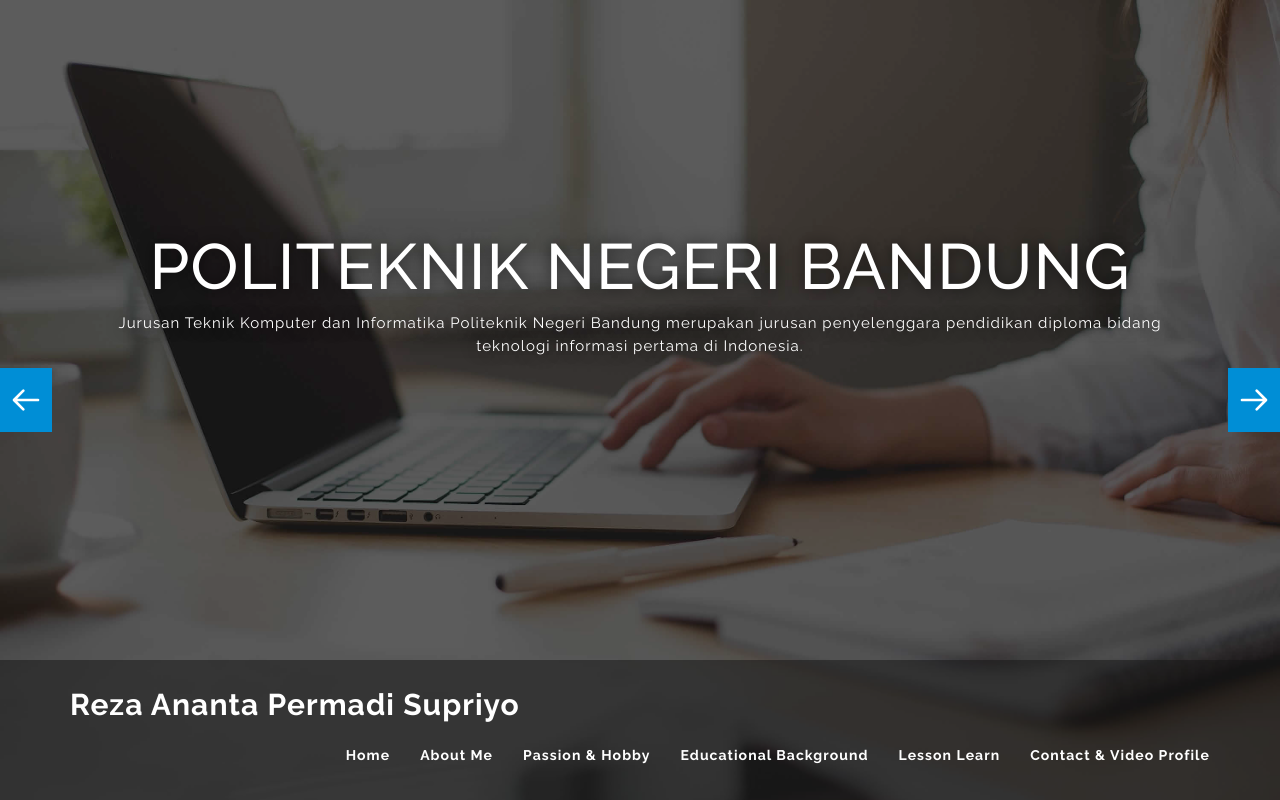
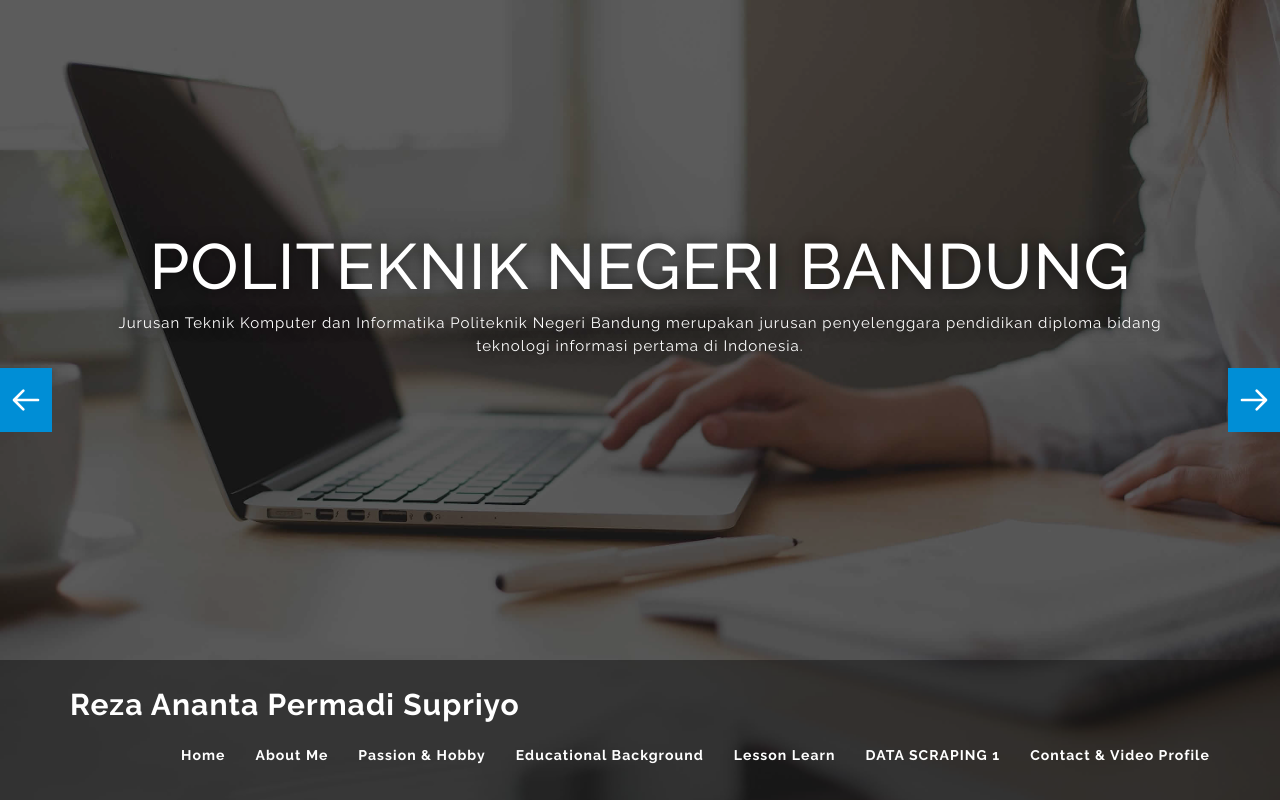
Before and after one commit to RezaAnantaPS/RezaAnantaPS.github.io, a plain HTML site: page index.html in a window 1280 px wide. Shown: the top 800 px of the page. Drawn offline with Linux system fonts and the light colour scheme; some packages are replaced by stand-ins of ours; files whose address does not match are found by name.

Commit message:
Add Data Scraping 1

```diff
--- a/index.html
+++ b/index.html
@@ -71,6 +71,7 @@
               <li><a href="#portfolio">Passion & Hobby</a></li>
 			  <li><a href="#team">Educational Background</a></li>
 			  <li><a href="#info">Lesson Learn</a></li>
+		          <li><a href="Scraping.html">DATA SCRAPING 1</a></li>
               <li><a href="#contact">Contact & Video Profile</a></li>
             </ul>
           </div> <!-- /.navbar-collapse -->
```
